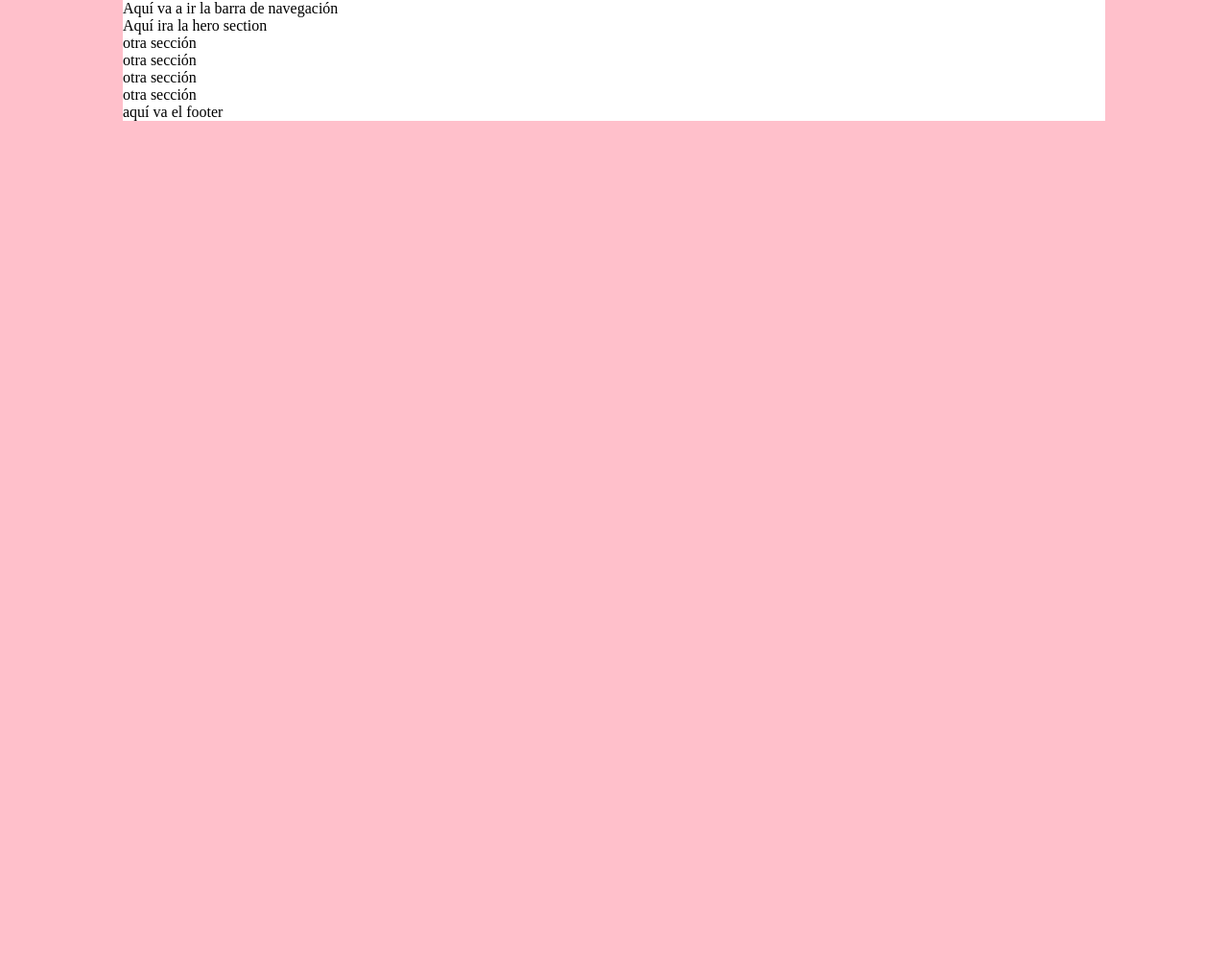
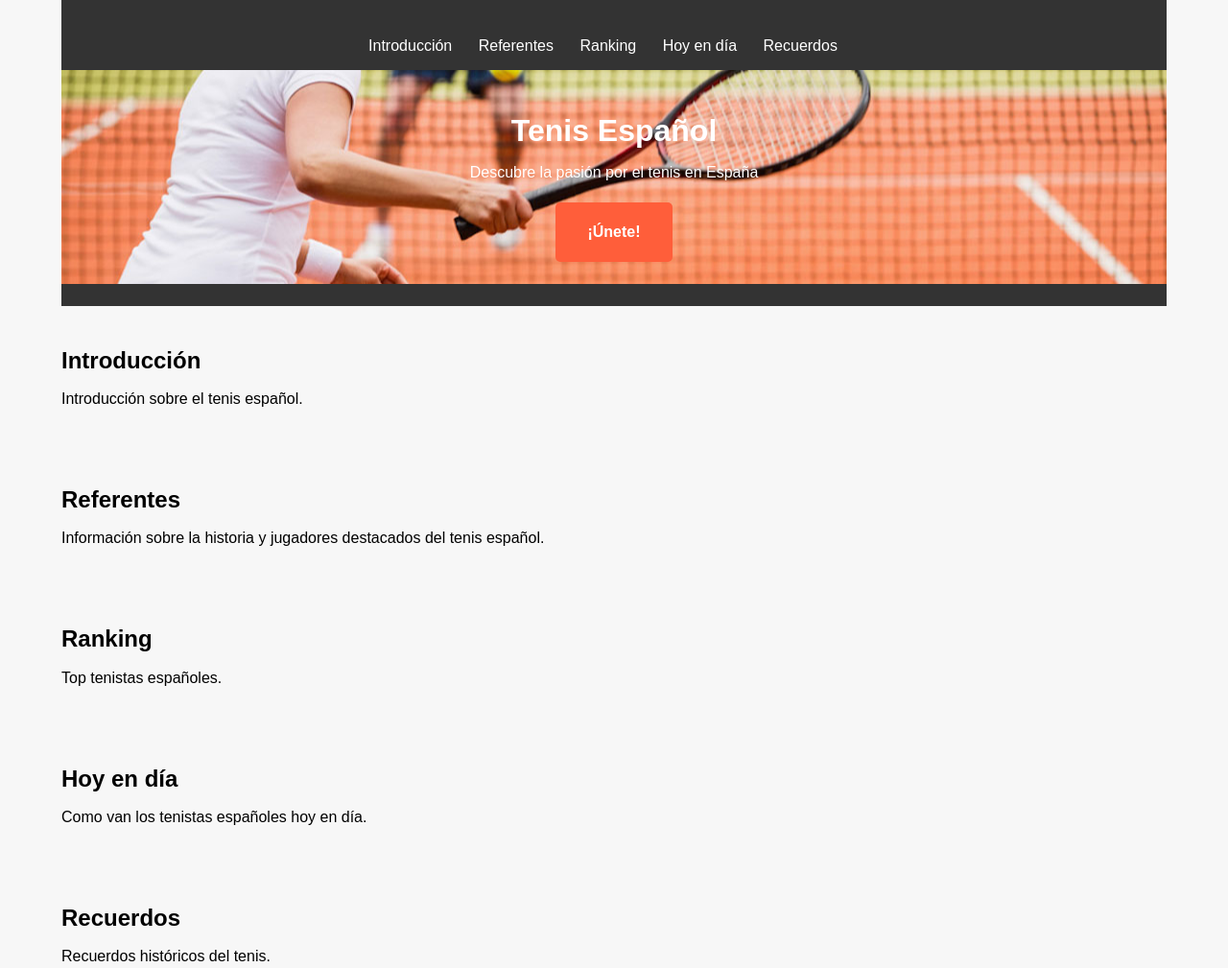
Before and after one commit to Cristian161212/tenisespa-ol, a plain HTML site: page index.html in a window 1280 px wide. Shown: the top 1009 px of the page at 96% size. Before the commit the page ends 800 px from the top, so only its background shows below. Drawn offline with Linux system fonts and the light colour scheme.

Commit message:
He movido de lugar las cosas dadas en clase para tenerlas como apuntes y he hecho mi pagina web a limpio, en principio está acabada

```diff
--- a/css/Proyecto.css
+++ b/css/Proyecto.css
@@ -6,17 +6,81 @@
  *------------------------------------------------------------------------**/
 
 
-body {background-color: pink;
+
+body {
+    font-family: 'Arial', sans-serif;
     margin: 0;
-    padding: 0;   /* Esto es para desactivar el espacio de separación por defecto */
-
-
-
+    padding: 0;
+    background: #f7f7f7; /* Color de fondo */
 }
 
-#wrapper{
-    background-color: white;
-    width: 80%; /* para el ancho "en este caso está al 80%"*/
-    margin: auto; /* Para el margen "centrado automatico"*/
+#wrapper {
+    width: 90%; /* Ajuste para pantallas más pequeñas */
+    max-width: 1200px; /* Establece un máximo para pantallas más grandes */
+    margin: 0 auto;
+}
 
+header {
+    background: #333;
+    color: #fff;
+    padding: 2% 0; /* Ajuste en porcentaje */
+    text-align: center;
 }
+
+nav ul {
+    list-style-type: none;
+    padding: 0;
+}
+
+nav ul li {
+    display: inline;
+    margin-right: 2%; /* Ajuste en porcentaje */
+}
+
+nav a {
+    text-decoration: none;
+    color: #fff;
+}
+
+.hero {
+    text-align: center;
+    padding: 2%;
+    background: url('../img/tenis.jpg') center; /* Imagen de fondo para hero section */
+    color: #fff;
+}
+
+.hero h1 {
+    font-size: 2em;
+    margin-bottom: 10px;
+}
+
+.hero p {
+    font-size: 1em;
+    margin-bottom: 2%;
+}
+
+.interactivo {
+    display: inline-block;
+    padding: 2% 3%;
+    background: #ff5e3a; /* Color del botón interactivo */
+    color: #fff;
+    text-decoration: none;
+    border-radius: 5px;
+    font-weight: bold;
+}
+
+section {
+    padding: 2% 0;
+}
+
+section h2 {
+    font-size: 1.5em;
+    margin-bottom: 1.5%;
+}
+
+footer {
+    background: #333;
+    color: #fff;
+    text-align: center;
+    padding: 2% 0;
+}
--- a/index.html
+++ b/index.html
@@ -3,19 +3,57 @@
 <head>
     <meta charset="UTF-8">
     <meta name="viewport" content="width=device-width, initial-scale=1.0">
-    <title>Proyecto - Tribute</title>
-    <link rel="stylesheet" href="./css/Proyecto.css">
+    <title>Tenis Español</title>
+    <link rel="stylesheet" href="css/Proyecto.css">
+    <link rel="Shortcut icon" href="./img/raqueta.png" type="image/x-icon">
 </head>
 <body>
-<!-- nav+section#hero+section*4+footer  ESTO SE HACE CON ESO ES LA BARRA DE NAVEGACIÓN.-->
-    <div id="wrapper"> <!-- Contenedor general -->
-    <nav>Aquí va a ir la barra de navegación </nav> <!-- Obligatoria -->
-    <section id="hero">Aquí ira la hero section</section> <!-- Casi obligatoria -->
-    <section>otra sección</section><!--  -->
-    <section>otra sección</section>
-    <section>otra sección</section>
-    <section>otra sección</section>
-    <footer>aquí va el footer</footer>  <!-- Prácticamente obligatorio -->
+    <div id="wrapper">
+        <header>
+            <nav>
+                <ul>
+                    <li><a href="#introduccion">Introducción</a></li>
+                    <li><a href="#Referentes">Referentes</a></li>
+                    <li><a href="#Ranking">Ranking</a></li>
+                    <li><a href="#Hoy en día">Hoy en día</a></li>
+                    <li><a href="#Recuerdos">Recuerdos</a></li>
+                </ul>
+            </nav>
+            <div class="hero">
+                <h1>Tenis Español</h1>
+                <p>Descubre la pasión por el tenis en España</p>
+                <a href="#contacto" class="interactivo">¡Únete!</a>
+            </div>
+        </header>
+
+        <section id="introduccion">
+            <h2>Introducción</h2>
+            <p>Introducción sobre el tenis español.</p>
+        </section>
+
+        <section id="Referentes">
+            <h2>Referentes</h2>
+            <p>Información sobre la historia y jugadores destacados del tenis español.</p>
+        </section>
+
+        <section id="Ranking">
+            <h2>Ranking</h2>
+            <p>Top tenistas españoles.</p>
+        </section>
+
+        <section id="Hoy en día">
+            <h2>Hoy en día</h2>
+            <p>Como van los tenistas españoles hoy en día.</p>
+        </section>
+
+        <section id="Recuerdos">
+            <h2>Recuerdos</h2>
+            <p>Recuerdos históricos del tenis.</p>
+        </section>
+
+        <footer>
+            <p>© 2023 Tenis Español</p>
+        </footer>
     </div>
 </body>
 </html>
```
Also changed, not shown: img/raqueta.png (added), img/tenis.jpg (added).
